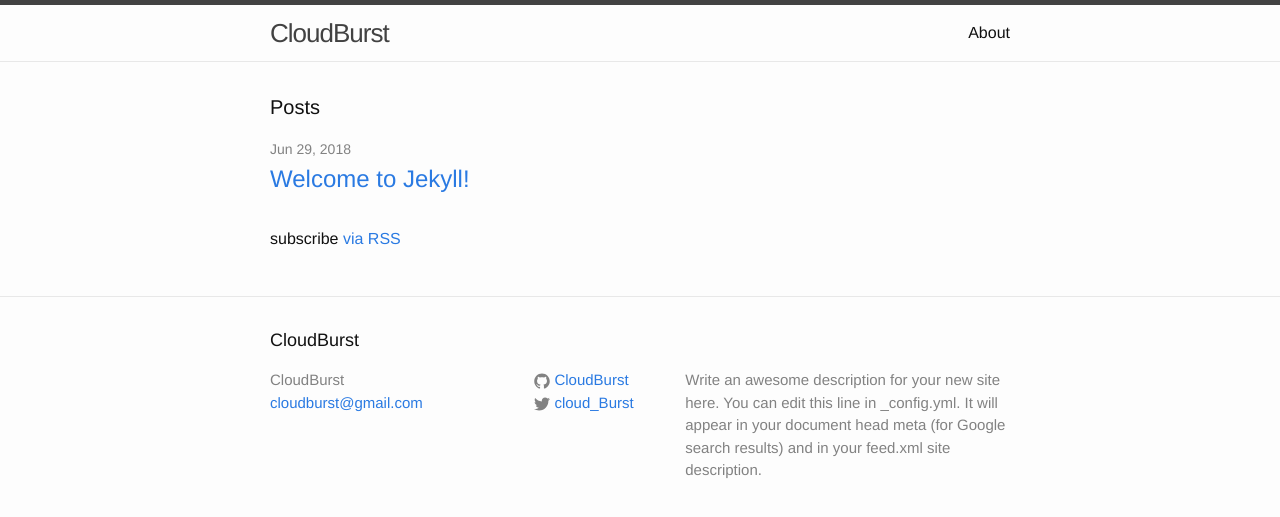
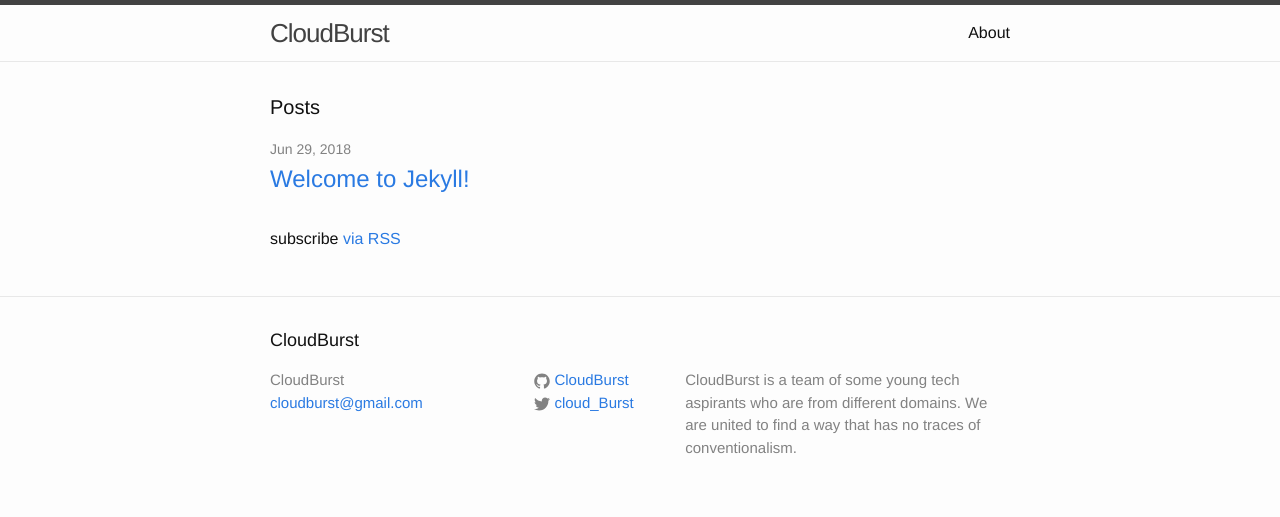
Before and after one commit to Gayathri-A-R/Gayathri-A-R.github.io, a Jekyll site: the page built from index.html, in a window 1280 px wide. Shown: the top 517 px of the page. Built offline with Jekyll 4.4.1, drawn with Linux system fonts in a browser that asks for light colours.

Commit message:
Update _config.yml

```diff
--- a/_config.yml
+++ b/_config.yml
@@ -9,9 +9,8 @@
 title: CloudBurst
 email: cloudburst@gmail.com
 description: > # this means to ignore newlines until "baseurl:"
-  Write an awesome description for your new site here. You can edit this
-  line in _config.yml. It will appear in your document head meta (for
-  Google search results) and in your feed.xml site description.
+ CloudBurst is a team of some young tech aspirants who are from different domains.
+ We are united to find a way that has no traces of conventionalism.
 baseurl: "" # the subpath of your site, e.g. /blog
 url: "http://yourdomain.com" # the base hostname & protocol for your site
 twitter_username: cloud_Burst
```
